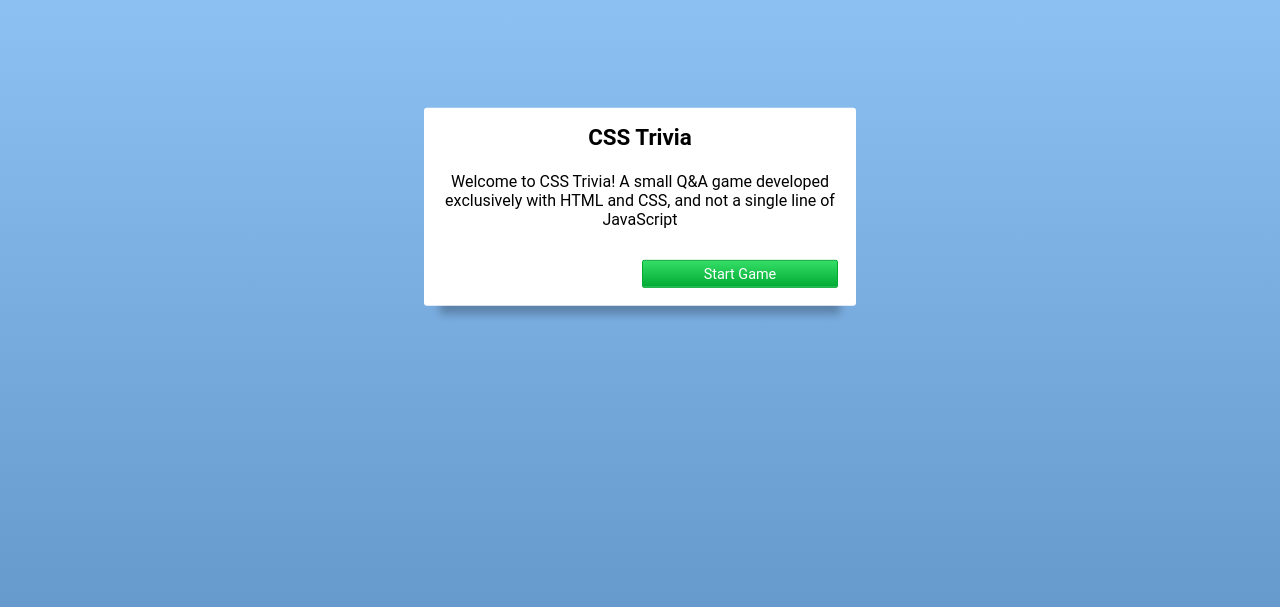
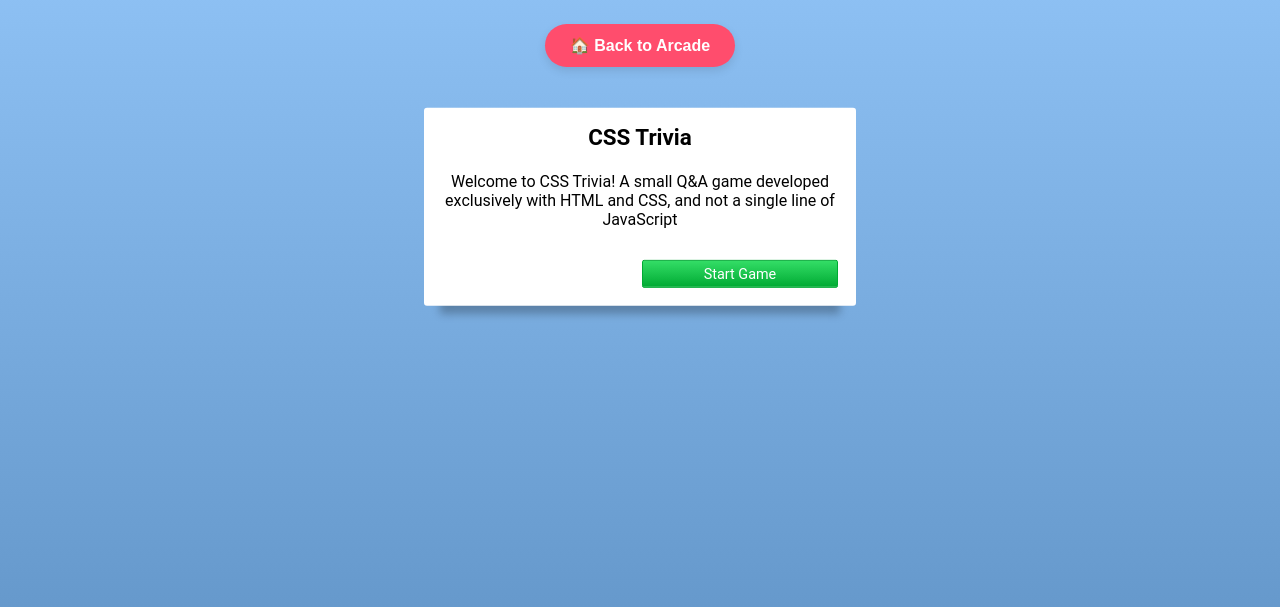
Before and after one commit to ci-saww/valentines, a plain HTML site: page trivia.html in a window 1280 px wide. Shown: the part 193-800 px from the top of the page. Drawn offline with Linux system fonts and the light colour scheme.

Commit message:
trivia game?

```diff
--- a/trivia.html
+++ b/trivia.html
@@ -281,5 +281,28 @@ input {
 
 
 
+<div style="text-align: center; margin: 40px auto 20px auto;">
+    <a href="index.html" style="text-decoration: none;">
+        <button style="
+            padding: 12px 25px;
+            background-color: #ff4d6d;
+            color: white;
+            border: none;
+            border-radius: 50px;
+            cursor: pointer;
+            font-size: 16px;
+            font-weight: bold;
+            box-shadow: 0 4px 10px rgba(0,0,0,0.1);
+            transition: 0.3s;
+        " onmouseover="this.style.backgroundColor='#ff758f'; this.style.transform='scale(1.05)';"
+           onmouseout="this.style.backgroundColor='#ff4d6d'; this.style.transform='scale(1)';"
+        >
+            🏠 Back to Arcade
+        </button>
+    </a>
+</div>
+
+
+
 </body>
 </html>
```
Also changed, not shown: sudoku.html (+22 -0 lines).
